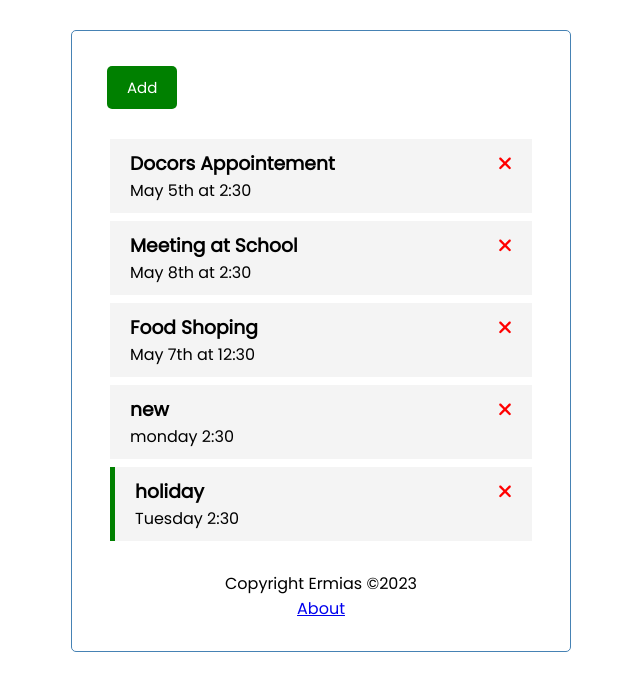
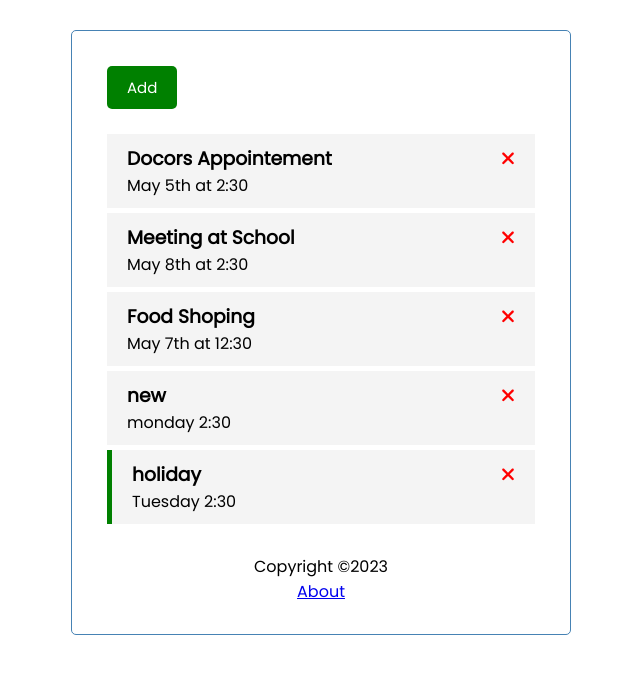
Before and after one commit to Ermiass/task-manager, an Angular app: page / in a window 1280 px wide. Shown: the top 690 px of the page, without its empty margins (319-959 px from the left). Built offline with nearby package versions, Linux system fonts and the light colour scheme; data requests are answered from the project's data file.

Commit message:
Revert "refactor(header)"

```diff
--- a/src/app/app.component.html
+++ b/src/app/app.component.html
@@ -1,5 +1,6 @@
 <div class="container">
 <app-header>
+
 </app-header>
 <router-outlet></router-outlet>
 <app-footer></app-footer>
--- a/src/app/components/add-task/add-task.component.css
+++ b/src/app/components/add-task/add-task.component.css
@@ -1,4 +1,3 @@
 .add-form {
     margin-bottom: 40px;
-    padding-left: 0.2px;
 }
--- a/src/app/components/footer/footer.component.html
+++ b/src/app/components/footer/footer.component.html
@@ -1,6 +1,6 @@
 <footer>
     <p>
-    Copyright  Ermias &copy;2023
+    Copyright &copy;2023
     </p>
     <a routerLink="/about">About</a>
 </footer>
--- a/src/app/components/header/header.component.css
+++ b/src/app/components/header/header.component.css
@@ -2,5 +2,5 @@ header {
     display: flex;
     justify-content: space-between;
     align-items:center;
-    margin-bottom: 25px;
+    margin-bottom: 20px;
 }
--- a/src/app/components/task-item/task-item.component.css
+++ b/src/app/components/task-item/task-item.component.css
@@ -1,6 +1,6 @@
 .task {
     background: #f4f4f4;
-    margin: 8px;
+    margin: 5px;
     padding: 10px 20px;
     cursor: pointer;
   }
```
